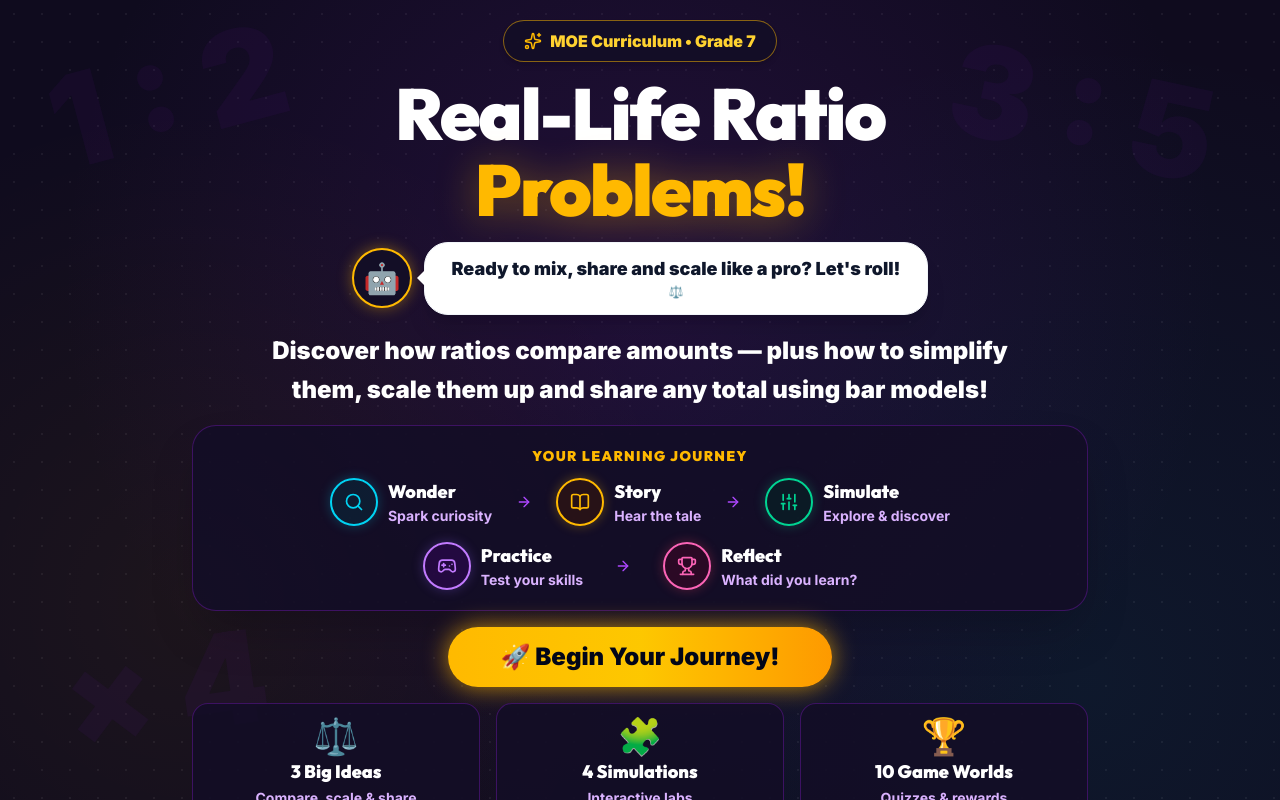
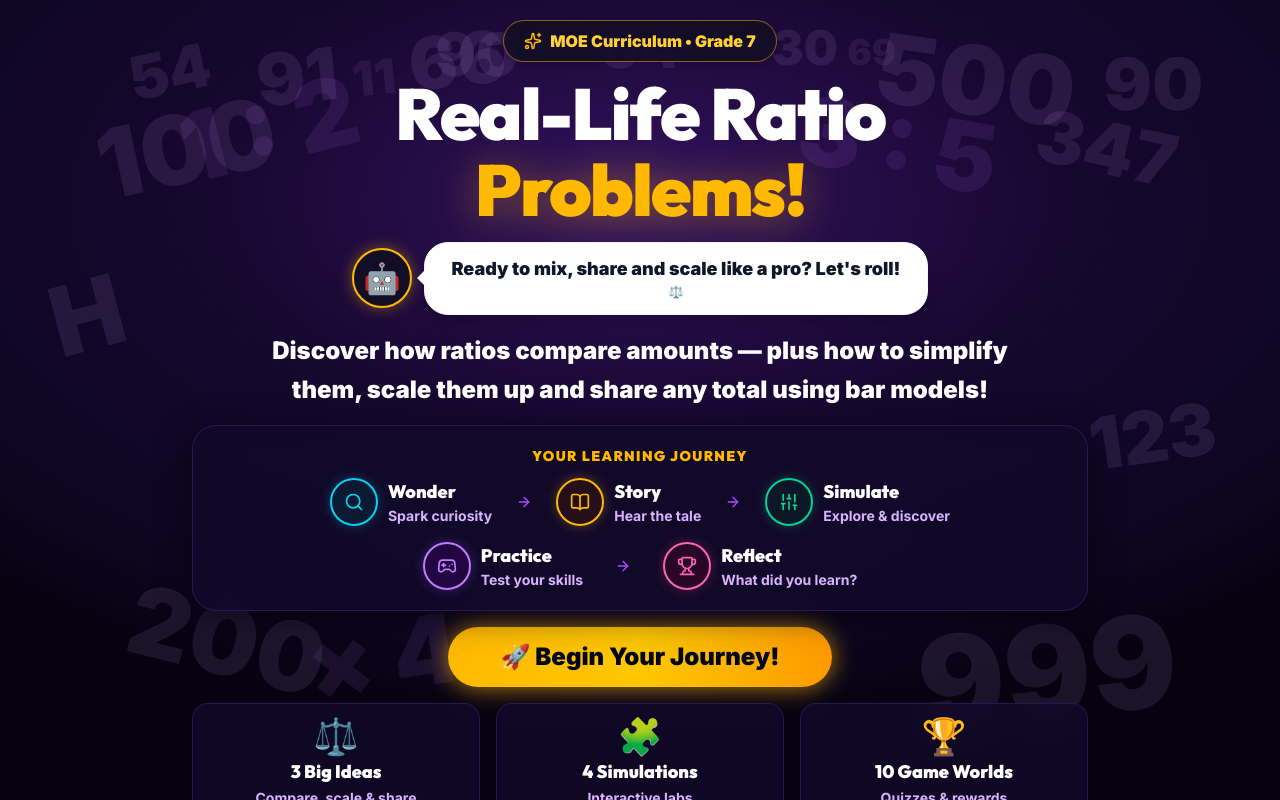
Before and after one commit to Anwesh0309/Real-Life-Ratio-Problems-for-Grade-7, a React (Vite) app: page / in a window 1280 px wide. Built offline with nearby package versions, Linux system fonts and the light colour scheme; no server answers.

Commit message:
Match module background gradient and watermarks to screenshot

```diff
--- a/src/index.css
+++ b/src/index.css
@@ -7,7 +7,7 @@
     margin: 0;
     padding: 0;
     overflow: hidden;
-    background-color: #0F0B1E;
+    background-color: #070312;
     color: #F3F4F6;
     font-family: 'Inter', sans-serif;
   }
@@ -20,13 +20,12 @@
 
 /* Cosmic Grid & Ambient Background matching screenshot exactly */
 .cosmic-bg {
-  background-color: #0F0B1E;
+  background-color: #070312;
   background-image:
-    radial-gradient(circle at 50% 35%, rgba(88, 28, 135, 0.25) 0%, transparent 70%),
-    radial-gradient(circle at 85% 85%, rgba(6, 182, 212, 0.08) 0%, transparent 50%),
-    radial-gradient(circle at 15% 75%, rgba(255, 184, 0, 0.06) 0%, transparent 40%),
-    radial-gradient(rgba(255, 255, 255, 0.06) 1.2px, transparent 1.2px);
-  background-size: 100% 100%, 100% 100%, 100% 100%, 28px 28px;
+    radial-gradient(ellipse 75% 65% at 50% 25%, rgba(112, 38, 201, 0.42) 0%, rgba(68, 20, 133, 0.25) 45%, rgba(13, 6, 33, 0.95) 85%, #060210 100%),
+    radial-gradient(ellipse 55% 45% at 50% 88%, rgba(76, 29, 149, 0.22) 0%, transparent 70%),
+    radial-gradient(rgba(255, 255, 255, 0.035) 1.2px, transparent 1.2px);
+  background-size: 100% 100%, 100% 100%, 32px 32px;
 }
 
 /* Cosmic Oversized Decorative Watermark Numerals */
--- a/src/stages/HomeScreen.jsx
+++ b/src/stages/HomeScreen.jsx
@@ -17,14 +17,56 @@ export const HomeScreen = () => {
 
   return (
     <div className="relative w-full h-full flex flex-col items-center justify-between p-3 md:p-5 cosmic-bg overflow-hidden select-none">
-      {/* Decorative Rotating Faint Numerals in Background */}
-      <div className="absolute top-8 left-12 text-7xl md:text-9xl font-black text-purple-900/10 rotate-[-15deg] pointer-events-none font-display">
+      {/* Decorative Rotating Faint Numerals & Math Watermarks matching screenshot */}
+      <div className="absolute top-10 left-[7%] flex flex-col items-center text-4xl md:text-6xl font-black text-purple-300/10 rotate-[-12deg] pointer-events-none font-display leading-none">
+        <span>54</span>
+        <span className="text-6xl md:text-8xl">100</span>
+      </div>
+      <div className="absolute top-8 left-[20%] text-5xl md:text-7xl font-black text-purple-300/10 rotate-[-6deg] pointer-events-none font-display">
+        91 <span className="text-3xl md:text-5xl opacity-80">11</span> 66
+      </div>
+      <div className="absolute top-6 left-[34%] text-4xl md:text-6xl font-black text-purple-300/10 pointer-events-none font-display">
+        90
+      </div>
+      <div className="absolute top-4 left-[50%] -translate-x-1/2 text-4xl md:text-6xl font-black text-purple-300/10 pointer-events-none font-display">
+        64
+      </div>
+      <div className="absolute top-6 right-[30%] text-4xl md:text-5xl font-black text-purple-300/10 pointer-events-none font-display">
+        30 <span className="text-3xl md:text-4xl opacity-80">69</span>
+      </div>
+      <div className="absolute top-8 right-[16%] text-6xl md:text-8xl font-black text-purple-300/10 rotate-[8deg] pointer-events-none font-display">
+        500
+      </div>
+      <div className="absolute top-12 right-[6%] text-5xl md:text-7xl font-black text-purple-300/10 pointer-events-none font-display">
+        90
+      </div>
+      <div className="absolute top-28 right-[8%] text-5xl md:text-7xl font-black text-purple-300/10 rotate-[12deg] pointer-events-none font-display">
+        347
+      </div>
+      <div className="absolute top-1/3 left-[4%] text-6xl md:text-8xl font-black text-purple-300/10 rotate-[-15deg] pointer-events-none font-display">
+        H
+      </div>
+      <div className="absolute top-1/3 left-[28%] text-4xl md:text-5xl font-black text-purple-300/10 rotate-[-10deg] pointer-events-none font-display">
+        T
+      </div>
+      <div className="absolute bottom-28 left-[10%] text-6xl md:text-8xl font-black text-purple-300/10 rotate-[14deg] pointer-events-none font-display">
+        200
+      </div>
+      <div className="absolute top-1/2 right-[5%] text-5xl md:text-7xl font-black text-purple-300/10 rotate-[-8deg] pointer-events-none font-display">
+        123
+      </div>
+      <div className="absolute bottom-16 right-[8%] text-7xl md:text-9xl font-black text-purple-300/10 rotate-[-6deg] pointer-events-none font-display">
+        999
+      </div>
+
+      {/* Ratio Specific Watermarks */}
+      <div className="absolute top-20 left-[14%] text-6xl md:text-8xl font-black text-purple-400/10 rotate-[-14deg] pointer-events-none font-display">
         1 : 2
       </div>
-      <div className="absolute top-12 right-16 text-7xl md:text-9xl font-black text-purple-900/10 rotate-[12deg] pointer-events-none font-display">
+      <div className="absolute top-24 right-[22%] text-6xl md:text-8xl font-black text-purple-400/10 rotate-[10deg] pointer-events-none font-display">
         3 : 5
       </div>
-      <div className="absolute bottom-12 left-16 text-7xl md:text-9xl font-black text-purple-900/10 rotate-[-8deg] pointer-events-none font-display">
+      <div className="absolute bottom-24 left-[24%] text-6xl md:text-8xl font-black text-purple-400/10 rotate-[-8deg] pointer-events-none font-display">
         × 4
       </div>
 
@@ -78,7 +120,7 @@ export const HomeScreen = () => {
         </p>
 
         {/* 5. "YOUR LEARNING JOURNEY" Card */}
-        <div className="w-full bg-[#130E26]/90 border border-purple-900/60 rounded-3xl p-4 md:p-5 shadow-2xl space-y-3">
+        <div className="w-full bg-[#120A2A]/85 border border-[#301A60]/80 rounded-3xl p-4 md:p-5 shadow-[0_8px_32px_rgba(0,0,0,0.5)] space-y-3 backdrop-blur-md">
           <h2 className="text-xs md:text-sm font-black uppercase tracking-widest text-amber-400 text-center">
             YOUR LEARNING JOURNEY
           </h2>
@@ -177,21 +219,21 @@ export const HomeScreen = () => {
         {/* 7. Bottom 3 Stat Cards */}
         <div className="grid grid-cols-3 gap-3 md:gap-4 w-full">
           {/* Card 1 */}
-          <div className="bg-[#130E26]/90 border border-purple-900/60 rounded-2xl p-3 flex flex-col items-center justify-center text-center space-y-0.5">
+          <div className="bg-[#120A2A]/85 border border-[#301A60]/80 rounded-2xl p-3 flex flex-col items-center justify-center text-center space-y-0.5 backdrop-blur-md">
             <span className="text-3xl md:text-4xl">⚖️</span>
             <h4 className="text-sm md:text-base lg:text-lg font-black text-white">3 Big Ideas</h4>
             <p className="text-xs md:text-sm text-purple-300 font-bold">Compare, scale & share</p>
           </div>
 
           {/* Card 2 */}
-          <div className="bg-[#130E26]/90 border border-purple-900/60 rounded-2xl p-3 flex flex-col items-center justify-center text-center space-y-0.5">
+          <div className="bg-[#120A2A]/85 border border-[#301A60]/80 rounded-2xl p-3 flex flex-col items-center justify-center text-center space-y-0.5 backdrop-blur-md">
             <span className="text-3xl md:text-4xl">🧩</span>
             <h4 className="text-sm md:text-base lg:text-lg font-black text-white">4 Simulations</h4>
             <p className="text-xs md:text-sm text-purple-300 font-bold">Interactive labs</p>
           </div>
 
           {/* Card 3 */}
-          <div className="bg-[#130E26]/90 border border-purple-900/60 rounded-2xl p-3 flex flex-col items-center justify-center text-center space-y-0.5">
+          <div className="bg-[#120A2A]/85 border border-[#301A60]/80 rounded-2xl p-3 flex flex-col items-center justify-center text-center space-y-0.5 backdrop-blur-md">
             <span className="text-3xl md:text-4xl">🏆</span>
             <h4 className="text-sm md:text-base lg:text-lg font-black text-white">10 Game Worlds</h4>
             <p className="text-xs md:text-sm text-purple-300 font-bold">Quizzes & rewards</p>
```
Also changed, not shown: 1 other file (tests, documents, lock files or other folders).
